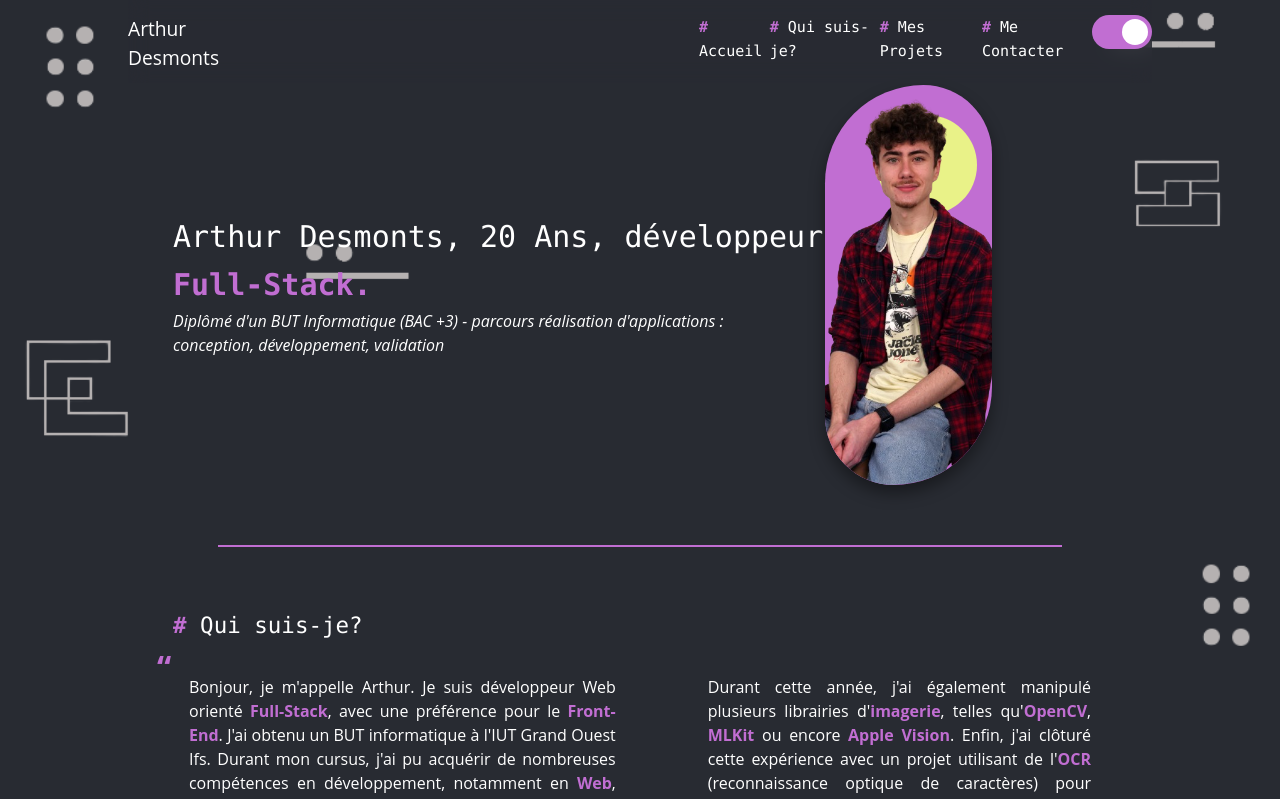
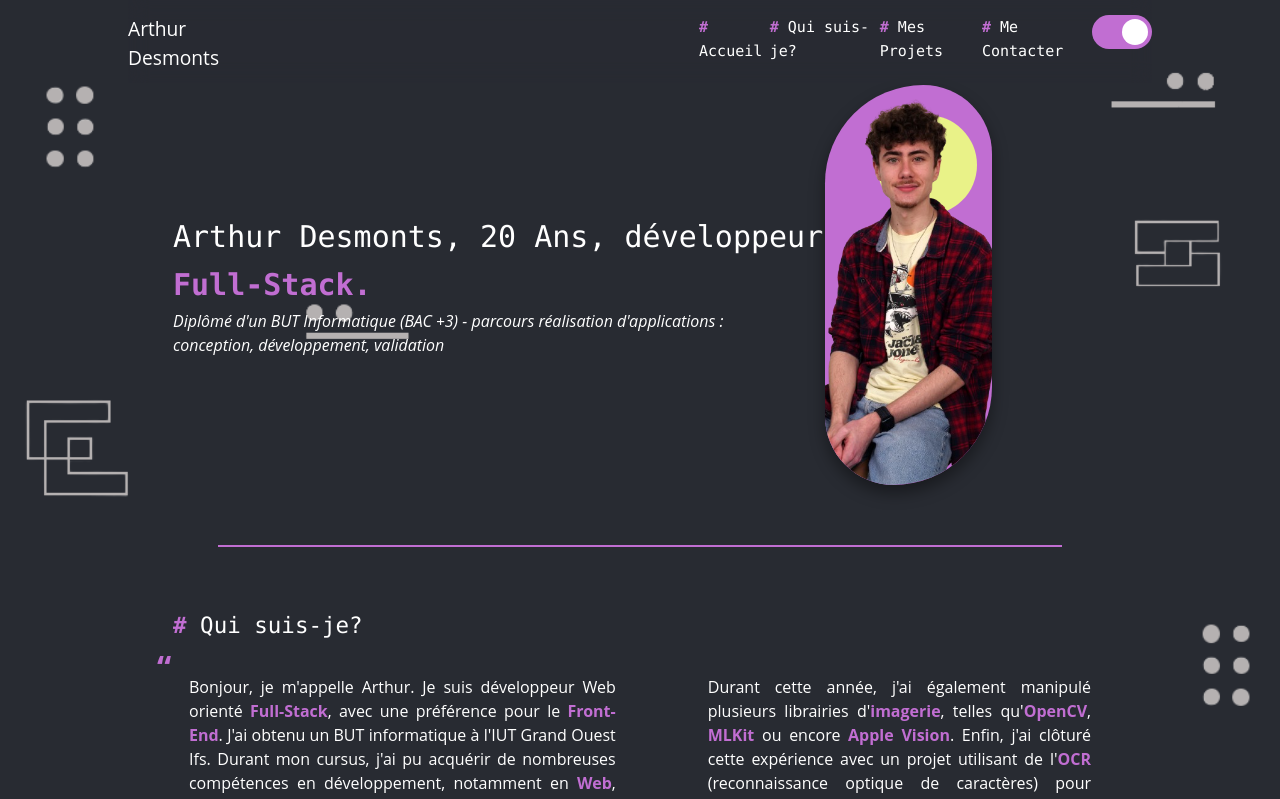
Before and after one commit to ArthurDesmonts/portfolio, a Vue app: page / in a window 1280 px wide. Shown: the top 799 px of the page. Built offline with nearby package versions, Linux system fonts and the light colour scheme.

Commit message:
fix background layout position : BUG RESOLVED cause of the layout over the content

```diff
--- a/src/assets/main.css
+++ b/src/assets/main.css
@@ -17,7 +17,7 @@ body {
   background-image: url('@/assets/background_Clear.png');
   background-size: cover;
   background-repeat: repeat;
-  background-position: center -120px;
+  background-position: center -60px;
   width: 100%;
 }
 
```
